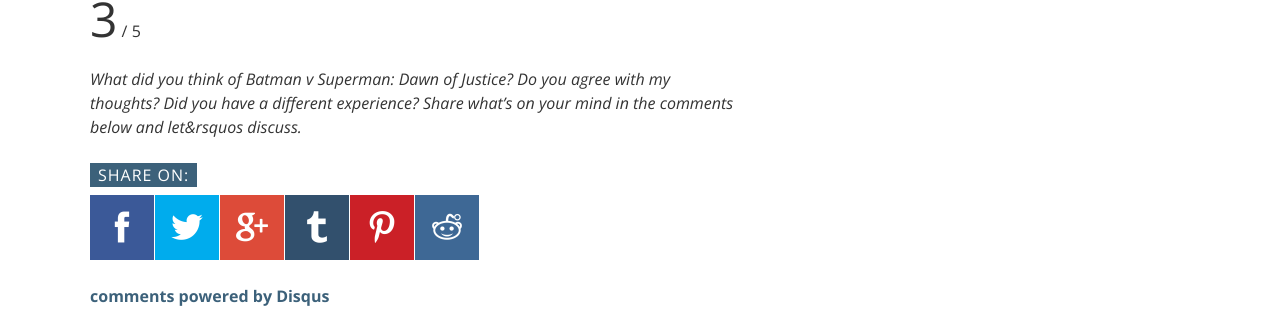
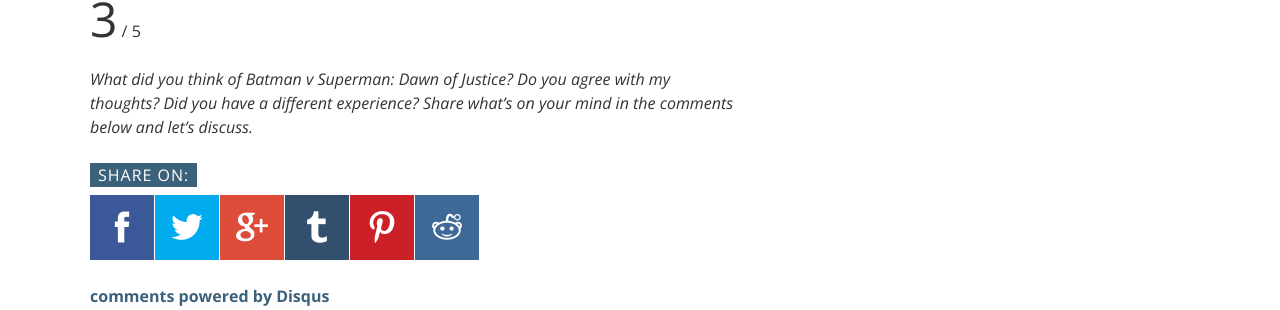
Before and after one commit to ericrovtar/ericrovtar.github.io, a Jekyll site: the page built from _posts/2016-03-25-bvs.md, in a window 1280 px wide and 900 px high, scrolled down 6147 px. Shown: the part 448-758 px from the top of the window. Built offline with Jekyll 4.4.1, drawn with Linux system fonts in a browser that asks for light colours; nearby versions of some CDN libraries; comment, search, counter and statistics services are not loaded.

Commit message:
Semicolon

```diff
--- a/_posts/2016-03-25-bvs.md
+++ b/_posts/2016-03-25-bvs.md
@@ -139,4 +139,4 @@ Batman v Superman: Dawn of Justice, while a feat to make, simply isn&rsquo;t tha
 <h2>The Score</h2>
 <span class="h1">3</span> / 5
 
-<i>What did you think of Batman v Superman: Dawn of Justice? Do you agree with my thoughts? Did you have a different experience? Share what&rsquo;s on your mind in the comments below and let&rsquos discuss.</i>
+<i>What did you think of Batman v Superman: Dawn of Justice? Do you agree with my thoughts? Did you have a different experience? Share what&rsquo;s on your mind in the comments below and let&rsquo;s discuss.</i>
```
